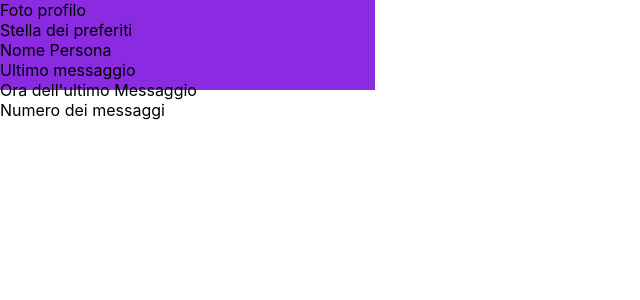
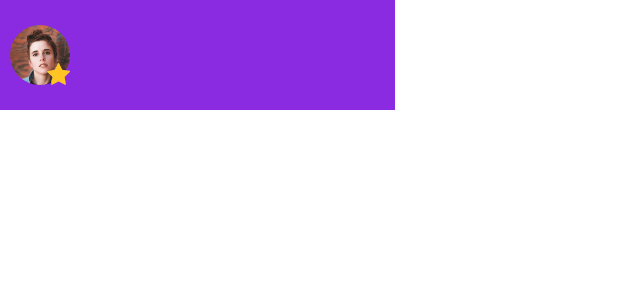
Before and after one commit to AndreaTenji/Thanq, a React (Create React App) app: page / in a window 1280 px wide. Shown: the top 300 px of the page, without its empty margins (0-640 px from the left). Built offline with nearby package versions, Linux system fonts and the light colour scheme.

Commit message:
Foto profilo del messaggio

```diff
--- /dev/null
+++ b/src/Atom/ProfileImage.css
@@ -0,0 +1,22 @@
+.imageProfileDisplay{
+    width: 60px;
+    height: 60px;
+    display: flex;
+    justify-content: center;
+    align-items: center;
+}
+
+.imageProfile{
+    width: 60px;
+    height: 60px;
+    border-radius: 30px;
+    position: relative;
+    z-index: 0;
+}
+
+.iconFavorite{
+    width: 60px;
+    height: 60px;
+    position: absolute;
+    z-index: 2;
+}
--- /dev/null
+++ b/src/Atom/ProfileImage.js
@@ -0,0 +1,27 @@
+import React from 'react'
+import './ProfileImage.css'
+import ImageProfile from './images/image-profile.png'
+import IconFavorite from './images/icon_favorite_yellow.svg'
+
+export default class ProfileImage extends React.Component {
+    render() {
+
+        const { preferito } = this.props
+
+        return (
+
+            <div className="imageProfileDisplay">
+
+                <img
+                    className="imageProfile"
+                    src={ImageProfile}
+                    alt="profile" />
+
+                {preferito && <img
+                    className="iconFavorite"
+                    src={IconFavorite}
+                    alt="profile" />}
+            </div>
+        )
+    }
+}
--- a/src/Componenti/SingleChat.css
+++ b/src/Componenti/SingleChat.css
@@ -3,4 +3,7 @@
     background-color: blueviolet;
     width: 375px;
     height: 90px;
+    padding: 10px;
+    display: flex;
+    align-items: center;
 }
--- a/src/Componenti/SingleChat.js
+++ b/src/Componenti/SingleChat.js
@@ -1,16 +1,13 @@
 import React from 'react'
 import './SingleChat.css'
+import ProfileImage from './../Atom/ProfileImage'
 export default class SingleChat extends React.Component {
 
     render() {
         return (
             <div className='singleChatDisplay'>
-                <div> Foto profilo </div>
-                <div> Stella dei preferiti </div>
-                <div> Nome Persona </div>
-                <div> Ultimo messaggio </div>
-                <div> Ora dell'ultimo Messaggio </div>
-                <div> Numero dei messaggi </div>
+                <ProfileImage preferito={true} />
+
             </div>
         )
     }
```
Also changed, not shown: src/Atom/images/icon_favorite_yellow.svg (added), src/Atom/images/image-profile.png (added).
